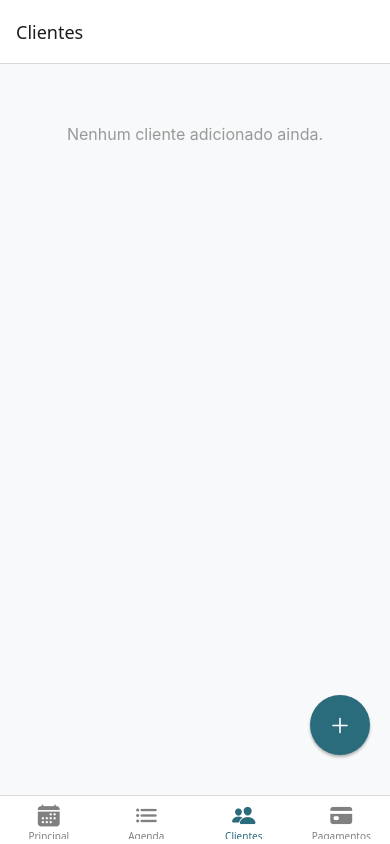
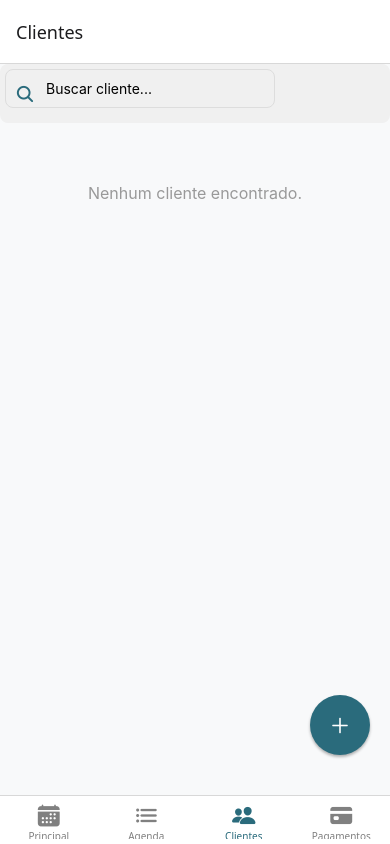
Before and after one commit to 3lder7/System-Studio, a React Native app in the folder app-estudio/: screen /Clientes in a window 390 px wide. Built offline with nearby package versions, Linux system fonts and the light colour scheme.

Commit message:
✨ Adiciona funcionalidade de busca na tela de Clientes e refatora o componente de item do cliente

```diff
--- a/app-estudio/components/screens/Clients.tsx
+++ b/app-estudio/components/screens/Clients.tsx
@@ -6,6 +6,10 @@ import {
   TouchableOpacity,
   FlatList,
   Alert,
+  SafeAreaView,
+  TextInput,
+  KeyboardAvoidingView,
+  Platform,
 } from 'react-native';
 import { Ionicons } from '@expo/vector-icons';
 import { salvarItem, carregarItem } from '../storage';
@@ -18,10 +22,39 @@ type Cliente = {
   observacao: string;
 };
 
+type ClienteItemProps = {
+  item: Cliente;
+  onEdit: (cliente: Cliente) => void;
+  onRemove: (id: string) => void;
+};
+
+const ClienteItem = React.memo(({ item, onEdit, onRemove }: ClienteItemProps) => (
+  <View style={styles.clienteCard}>
+    <View style={styles.clienteHeader}>
+      <Text style={styles.clienteNome}>{item.nome}</Text>
+      <View style={{ flexDirection: 'row', gap: 10 }}>
+        <TouchableOpacity onPress={() => onEdit(item)}>
+          <Ionicons name="create" size={20} color="#2A6B7C" />
+        </TouchableOpacity>
+        <TouchableOpacity onPress={() => onRemove(item.id)}>
+          <Ionicons name="trash" size={20} color="#FF5C5C" />
+        </TouchableOpacity>
+      </View>
+    </View>
+    <Text style={styles.clienteInfo}>📞 {item.numero}</Text>
+    <Text style={styles.clienteInfo}>📝 {item.observacao}</Text>
+  </View>
+));
+
 const ClientesScreen = () => {
   const [clientes, setClientes] = useState<Cliente[]>([]);
   const [modalVisible, setModalVisible] = useState(false);
   const [clienteEditando, setClienteEditando] = useState<Cliente | null>(null);
+  const [busca, setBusca] = useState('');
+  const clientesFiltrados = clientes.filter(c =>
+    c.nome.toLowerCase().includes(busca.toLowerCase()) ||
+    c.numero.includes(busca)
+  );
 
   // Carregar clientes ao iniciar
   useEffect(() => {
@@ -73,42 +106,32 @@ const ClientesScreen = () => {
     );
   };
 
-  const renderItem = ({ item }) => (
-    <View style={styles.clienteCard}>
-      <View style={styles.clienteHeader}>
-        <Text style={styles.clienteNome}>{item.nome}</Text>
-        <View style={{ flexDirection: 'row', gap: 10 }}>
-          <TouchableOpacity onPress={() => editarCliente(item)}>
-            <Ionicons name="create" size={20} color="#2A6B7C" />
-          </TouchableOpacity>
-          <TouchableOpacity onPress={() => removerCliente(item.id)}>
-            <Ionicons name="trash" size={20} color="#FF5C5C" />
-          </TouchableOpacity>
+  return (
+    <SafeAreaView style={styles.container}>
+      <KeyboardAvoidingView behavior={Platform.OS === 'ios' ? 'padding' : undefined} style={{ flex: 1 }}>
+        <View style={styles.searchContainer}>
+          <Ionicons name="search" size={20} color="#2A6B7C" style={styles.searchIcon} />
+          <TextInput
+            style={[styles.input, { marginBottom: 10, paddingLeft: 40 }]} // Adiciona padding para a lupa
+            placeholder="Buscar cliente..."
+            value={busca}
+            onChangeText={setBusca}
+          />
         </View>
-      </View>
-      <Text style={styles.clienteInfo}>📞 {item.numero}</Text>
-      <Text style={styles.clienteInfo}>📝 {item.observacao}</Text>
-    </View>
-  );
-
-  return (
-    <View style={styles.container}>
         <FlatList
-        data={clientes}
+          data={clientesFiltrados}
           keyExtractor={(item) => item.id}
-        renderItem={renderItem}
+          renderItem={({ item }) => (
+            <ClienteItem item={item} onEdit={editarCliente} onRemove={removerCliente} />
+          )}
           ListEmptyComponent={
-          <Text style={styles.emptyText}>Nenhum cliente adicionado ainda.</Text>
+            <Text style={styles.emptyText}>Nenhum cliente encontrado.</Text>
           }
-        contentContainerStyle={{ padding: 20 }}
+          contentContainerStyle={{ padding: 20, flexGrow: 1 }}
         />
-
-      {/* Botão flutuante */}
         <TouchableOpacity style={styles.floatingButton} onPress={() => setModalVisible(true)}>
           <Ionicons name="add" size={25} color="#FFF" />
         </TouchableOpacity>
-
-      {/* Modal para adicionar cliente */}
         <ClienteModal
           visible={modalVisible}
           onClose={() => {
@@ -119,7 +142,8 @@ const ClientesScreen = () => {
           styles={styles}
           cliente={clienteEditando}
         />
-    </View>
+      </KeyboardAvoidingView>
+    </SafeAreaView>
   );
 };
 
--- a/app-estudio/styles/Clients.styles.ts
+++ b/app-estudio/styles/Clients.styles.ts
@@ -97,6 +97,18 @@ const styles = StyleSheet.create({
     color: '#FFF',
     fontWeight: '300',
   },
+  searchContainer: {
+  flexDirection: 'row',
+  alignItems: 'center',
+  backgroundColor: '#F0F0F0',
+  borderRadius: 8,
+  padding: 5,
+  elevation: 2,
+},
+searchIcon: {
+  position: 'absolute',
+  left: 15,
+},
 });
 
 export default styles;
```
Lines whose indentation alone changed are shown as unchanged.
